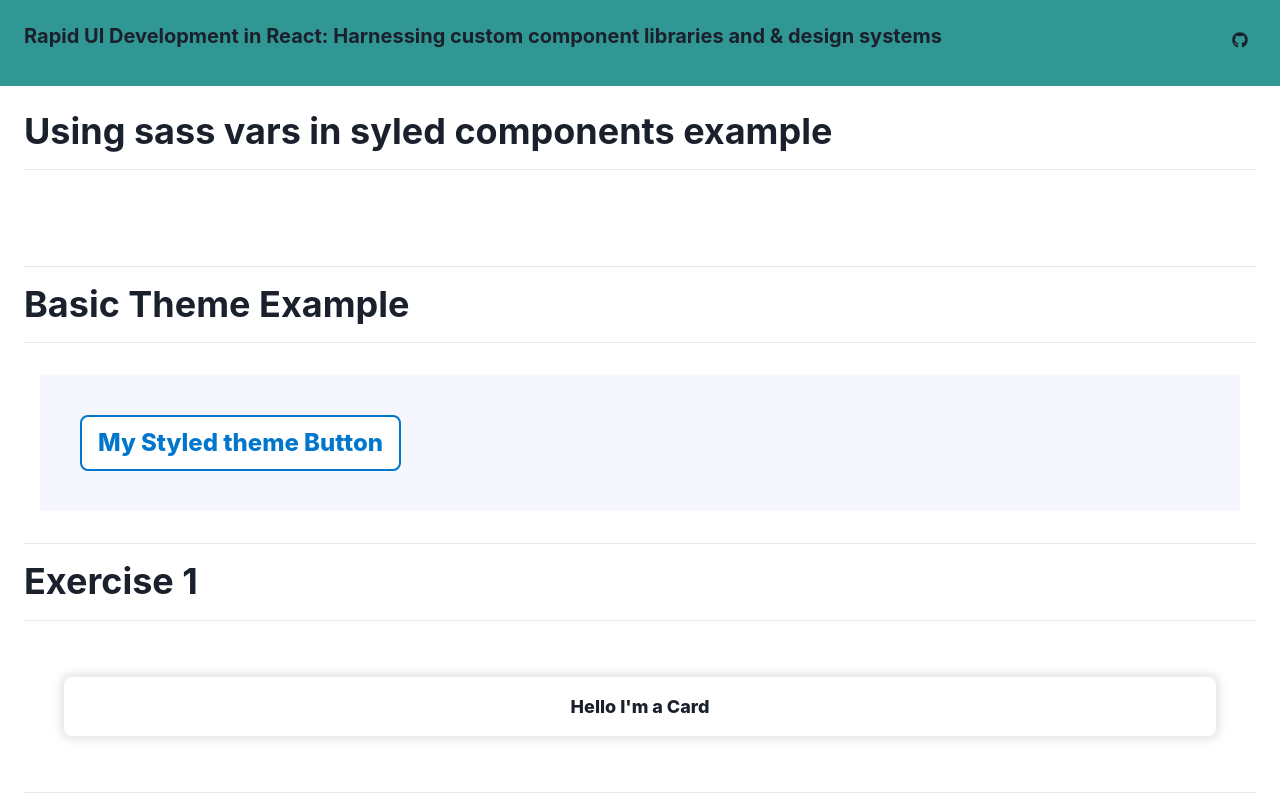
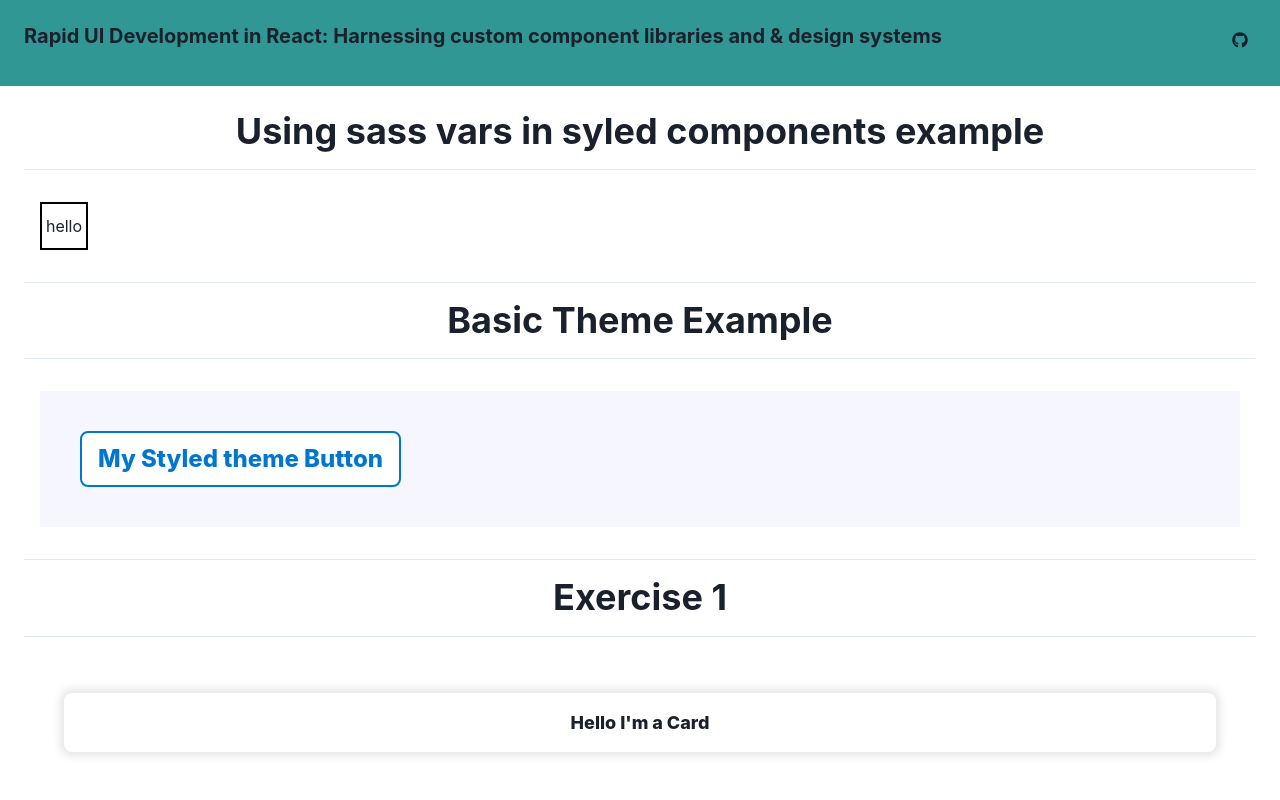
Before and after one commit to ric9176/rapid-ui-dev-workshop, a React (Create React App) app: page / in a window 1280 px wide. Shown: the top 800 px of the page. Built offline with nearby package versions, Linux system fonts and the light colour scheme.

Commit message:
Update Styled components example

```diff
--- a/src/StyledComponts/index.tsx
+++ b/src/StyledComponts/index.tsx
@@ -1,10 +1,12 @@
 import styled from 'styled-components';
 import legacyColors from '../legacy-styles/export/legacyColors.scss';
 
-const Container = styled.div`
-  width: 2em;
-  height: 2em;
+const Container = styled.div.attrs({ className: 'box' })`
+  width: 3em;
+  height: 3em;
   background-color: ${legacyColors.lightBlue};
 `;
 
-export default Container;
+const Box = () => <Container>hello</Container>;
+
+export default Box;
--- a/src/index.tsx
+++ b/src/index.tsx
@@ -5,6 +5,7 @@ import * as ReactDOM from 'react-dom/client';
 import App from './App';
 import reportWebVitals from './reportWebVitals';
 import * as serviceWorker from './serviceWorker';
+import './legacy-styles/index.scss';
 
 const container = document.getElementById('root');
 const root = ReactDOM.createRoot(container);
@@ -12,8 +13,8 @@ const root = ReactDOM.createRoot(container);
 root.render(
   <StrictMode>
     <ChakraProvider>
-    <ColorModeScript />
-    <App />
+      <ColorModeScript />
+      <App />
     </ChakraProvider>
   </StrictMode>
 );
--- a/src/legacy-styles/index.scss
+++ b/src/legacy-styles/index.scss
@@ -1,6 +1,7 @@
-@import "variables.scss";
+@import 'variables.scss';
 
-html, body {
+html,
+body {
   margin: 0;
   padding: 0;
   font-family: sans-serif;
@@ -8,7 +9,9 @@ html, body {
   height: 100%;
 }
 
-a:link, a:focus, a:hover {
+a:link,
+a:focus,
+a:hover {
   cursor: pointer;
 }
 
@@ -26,6 +29,13 @@ h2 {
   font-size: 1rem;
 }
 
+.box {
+  border: 2px solid black;
+  display: flex;
+  align-items: center;
+  justify-content: center;
+}
+
 .page-center {
   height: 100%;
   padding: 0;
```
